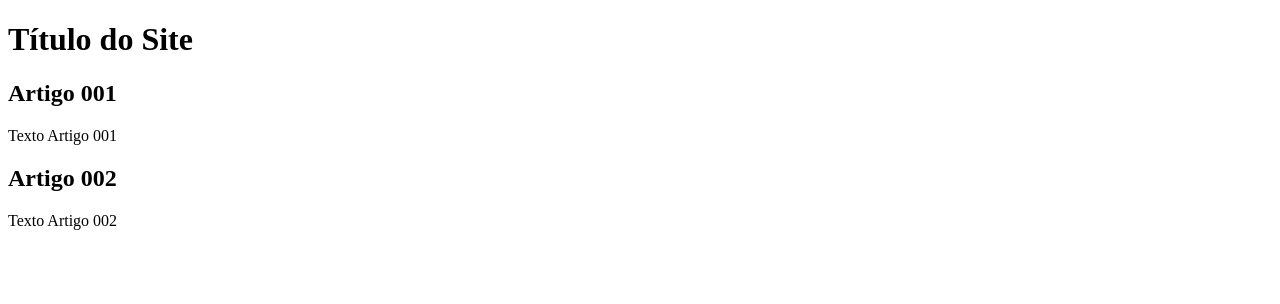
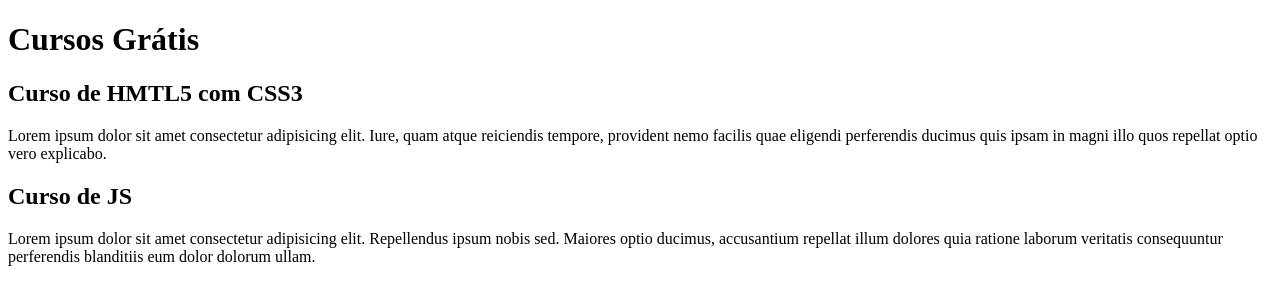
Before and after one commit to Willer-Marques/projeto-site, a plain HTML site: page index.html in a window 1280 px wide. Drawn offline with Linux system fonts and the light colour scheme.

Commit message:
Comecei a escrever o conteúdo

```diff
--- a/index.html
+++ b/index.html
@@ -8,15 +8,15 @@
 <body>
     <main>
         <header>
-            <h1>Título do Site</h1>
+            <h1>Cursos Grátis</h1>
         </header>
         <article>
-            <h2>Artigo 001</h2>
-            <p>Texto Artigo 001</p>
+            <h2>Curso de HMTL5 com CSS3</h2>
+            <p>Lorem ipsum dolor sit amet consectetur adipisicing elit. Iure, quam atque reiciendis tempore, provident nemo facilis quae eligendi perferendis ducimus quis ipsam in magni illo quos repellat optio vero explicabo.</p>
         </article>
         <article>
-            <h2>Artigo 002</h2>
-            <p>Texto Artigo 002</p>
+            <h2>Curso de JS</h2>
+            <p>Lorem ipsum dolor sit amet consectetur adipisicing elit. Repellendus ipsum nobis sed. Maiores optio ducimus, accusantium repellat illum dolores quia ratione laborum veritatis consequuntur perferendis blanditiis eum dolor dolorum ullam.</p>
         </article>
     </main>
 </body>
```
